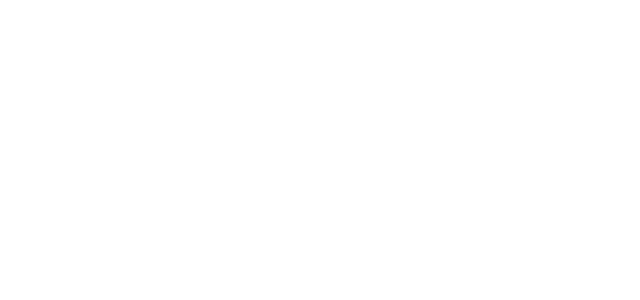
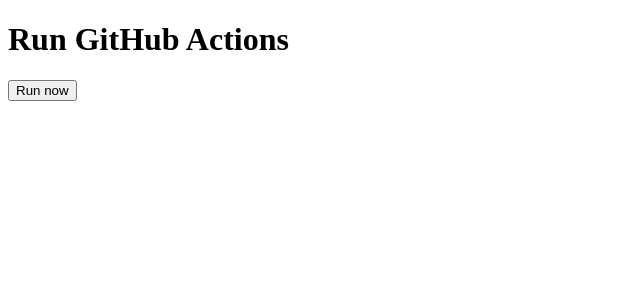
Before and after one commit to imuimu-htoshi/actions-ui-demo, a Next.js app: page / in a window 1280 px wide. Shown: the top 300 px of the page, without its empty margins (0-640 px from the left). Built offline with nearby package versions, Linux system fonts and the light colour scheme.

Commit message:
Update page.tsx

```diff
--- a/app/page.tsx
+++ b/app/page.tsx
@@ -1,19 +1,40 @@
-// app/layout.tsx
-import "./globals.css";
+"use client";
+import { useState } from "react";
 
-export const metadata = {
-  title: "Actions UI Demo",
-  description: "Minimal Next.js UI to trigger GitHub Actions via Vercel",
-};
+export default function Home() {
+  const [status, setStatus] = useState<"idle"|"running"|"ok"|"ng">("idle");
+  const [msg, setMsg] = useState("");
 
-export default function RootLayout({
-  children,
-}: {
-  children: React.ReactNode;
-}) {
+  const run = async () => {
+    setStatus("running");
+    setMsg("");
+    const r = await fetch("/api/dispatch", {
+      method: "POST",
+      headers: { "Content-Type": "application/json" },
+      body: JSON.stringify({ ref: "main" })
+    });
+    if (r.ok) {
+      setStatus("ok");
+      setMsg("Dispatched to GitHub Actions.");
+    } else {
+      const j = await r.json().catch(()=>({error:"Failed"}));
+      setStatus("ng");
+      setMsg(j?.error || "Failed");
+    }
+  };
+
   return (
-    <html lang="en">
-      <body>{children}</body>
-    </html>
+    <main>
+      <h1>Run GitHub Actions</h1>
+      <button onClick={run} disabled={status==="running"}>
+        {status==="running" ? "Running..." : "Run now"}
+      </button>
+      {status !== "idle" && (
+        <p>
+          <b>Status:</b> {status === "ok" ? "Success" : status === "ng" ? "Error" : "Running"}
+          {msg ? ` — ${msg}` : ""}
+        </p>
+      )}
+    </main>
   );
 }
```
